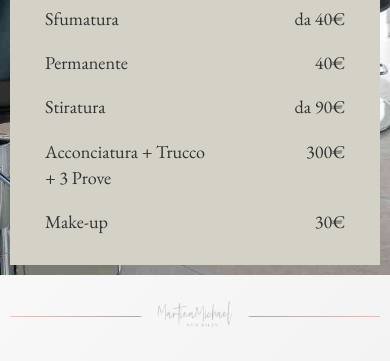
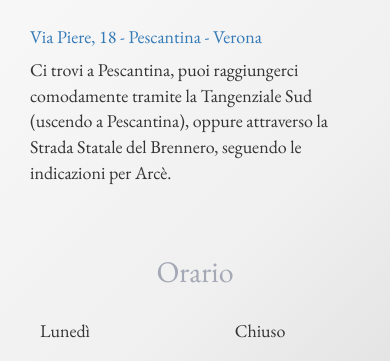
Before and after one commit to AlessioArduini91/hair_saloon_site, a PHP site: page /services.html in a window 390 px wide. Shown: the part 1367-1728 px from the top of the page. Run offline with PHP 8.4, Linux system fonts and the light colour scheme.

Commit message:
first release prod

```diff
--- a/css/custom.css
+++ b/css/custom.css
@@ -8,7 +8,8 @@ body {
 }
 
 :root {
-    --main-contact-color: #b36666;
+    --main-contact-color: #bfb9b9;
+    --services-color: #a5a9b5;
 }
 
 html {
@@ -22,6 +23,17 @@ html {
     animation-duration: 1s;
     animation-delay: 2s;
     -webkit-animation-delay: 2s;
+    -webkit-animation-name: fadeIn;
+    animation-name: fadeIn;
+}
+
+.page {
+    -webkit-animation-fill-mode: both;
+    animation-fill-mode: both;
+    -webkit-animation-duration: 1s;
+    animation-duration: 1s;
+    animation-delay: 0.5s;
+    -webkit-animation-delay: 0.5s;
     -webkit-animation-name: fadeIn;
     animation-name: fadeIn;
 }
@@ -167,10 +179,13 @@ hr:after {
     padding: 20px;
     text-align: center;
     font-family: 'EB Garamond', sans-serif;
+    opacity: 0.9;
+    color: #42404c;
+    font-weight: bold;
 }
 
 .row-services {
-    background: url('../images/salone_4.jpg') no-repeat center center;
+    background: url('../images/salone_1.jpg') no-repeat center center;
     background-size: cover;
     -webkit-background-size: cover;
     padding: 10px;
@@ -314,7 +329,7 @@ hr:after {
 }
 
 .schedule-title {
-    color: var(--main-contact-color);
+    color: var(--services-color);
 }
 
 .schedule ul {
@@ -372,11 +390,20 @@ hr:after {
     .intro-container h1 {
         font-size: 2rem;
     }
+    .gallery-description {
+        margin-top: 5%;
+    }
 }
 
 @media screen and (orientation: portrait) and (max-width: 767px) {
     .loader {
         width: 60%;
+    }
+}
+
+@media screen and (orientation: landscape) and (max-width: 1024px) {
+    .row-gallery {
+        margin-top: 5%;
     }
 }
 
--- a/services.html
+++ b/services.html
@@ -15,14 +15,11 @@
     <script src="./js/bootstrap.min.js" type="text/javascript"></script>
     <script src="./js/rellax.min.js" type="text/javascript"></script>
     <script src="./js/custom.js" type="text/javascript"></script>
-    <title>Servizi e Contatti</title>
+    <title>Contatti</title>
 </head>
 
 <body data-spy="scroll" data-target=".navbar">
-    <div class="loader">
-        <img width="100%" height="100%" src="./images/logo-transparent.png">
-    </div>
-    <div class="main">
+    <div class="page">
 
         <header>
             <nav class="navbar navbar-inverse navbar-fixed-top">
@@ -47,7 +44,7 @@
                                 <a href="./salon.html">Il Salone</a>
                             </li>
                             <li>
-                                <a href="./services.html">Servizi e Contatti</a>
+                                <a href="./services.html">Contatti</a>
                             </li>
                         </ul>
                     </div>
@@ -58,8 +55,7 @@
                     <div class="row">
                         <div class="contact-intro-container col-xs-12">
                             <div class="col-xs-10">
-                                <h1>Servizi</h1>
-                                <h1>&amp; Contatti</h1>
+                                <h1>Contatti</h1>
                             </div>
                         </div>
                     </div>
@@ -68,12 +64,12 @@
         </header>
         <hr>
         <main>
-            <section>
+            <!-- <section>
                 <div class="container">
                     <div class="row row-services">
-                        <div class="top col-xs-12 col-sm-4 col-sm-offset-4">
+                        <div class="top col-xs-10 col-xs-offset-1 col-sm-4 col-sm-offset-4">
                         </div>
-                        <article class="services col-xs-12 col-sm-4 col-sm-offset-4">
+                        <article class="services col-xs-10 col-xs-offset-1 col-sm-4 col-sm-offset-4">
                             <h1>I Nostri Servizi</h1>
                             <div class="container-fluid">
                                 <div class="row">
@@ -81,122 +77,8 @@
                                         <ul class="services-list">
                                             <li>
                                                 <div class="row">
-                                                    <div class="li-left col-xs-9">
-                                                        Piega
-                                                    </div>
-                                                    <div class="li-right col-xs-3">
-                                                        20€
-                                                    </div>
-                                                </div>
-                                            </li>
-                                            <li>
-                                                <div class="row">
-                                                    <div class="li-left col-xs-9">
-                                                        Ricostruzione Intensiva
-                                                    </div>
-                                                    <div class="li-right col-xs-3">
-                                                        25€
-                                                    </div>
-                                                </div>
-                                            </li>
-                                            <li>
-                                                <div class="row">
-                                                    <div class="li-left col-xs-9">
-                                                        Taglio Donna
-                                                    </div>
-                                                    <div class="li-right col-xs-3">
-                                                        20€
-                                                    </div>
-                                                </div>
-                                            </li>
-                                            <li>
-                                                <div class="row">
-                                                    <div class="li-left col-xs-9">
-                                                        Taglio Uomo
-                                                    </div>
-                                                    <div class="li-right col-xs-3">
-                                                        18€
-                                                    </div>
-                                                </div>
-                                            </li>
-                                            <li>
-                                                <div class="row">
-                                                    <div class="li-left col-xs-9">
-                                                        Taglio Bimbo
-                                                    </div>
-                                                    <div class="li-right col-xs-3">
-                                                        15€
-                                                    </div>
-                                                </div>
-                                            </li>
-                                            <li>
-                                                <div class="row">
-                                                    <div class="li-left col-xs-8">
-                                                        Colore
-                                                    </div>
-                                                    <div class="li-right col-xs-4">
-                                                        da 30€
-                                                    </div>
-                                                </div>
-                                            </li>
-                                            <li>
-                                                <div class="row">
-                                                    <div class="li-left col-xs-8">
-                                                        Meches
-                                                    </div>
-                                                    <div class="li-right col-xs-4">
-                                                        da 50€
-                                                    </div>
-                                                </div>
-                                            </li>
-                                            <li>
-                                                <div class="row">
-                                                    <div class="li-left col-xs-8">
-                                                        Sfumatura
-                                                    </div>
-                                                    <div class="li-right col-xs-4">
-                                                        da 40€
-                                                    </div>
-                                                </div>
-                                            </li>
-                                            <li>
-                                                <div class="row">
-                                                    <div class="li-left col-xs-9">
-                                                        Permanente
-                                                    </div>
-                                                    <div class="li-right col-xs-3">
-                                                        40€
-                                                    </div>
-                                                </div>
-                                            </li>
-                                            <li>
-                                                <div class="row">
-                                                    <div class="li-left col-xs-8">
-                                                        Stiratura
-                                                    </div>
-                                                    <div class="li-right col-xs-4">
-                                                        da 90€
-                                                    </div>
-                                                </div>
-                                            </li>
-                                            <li>
-                                                <div class="row">
-                                                    <div class="li-left col-xs-9">
-                                                        Acconciatura + Trucco
-                                                        <br /> + 3 Prove
-                                                    </div>
-                                                    <div class="li-right col-xs-3">
-                                                        300€
-                                                    </div>
-                                                </div>
-                                            </li>
-                                            <li>
-                                                <div class="row">
-                                                    <div class="li-left col-xs-9">
-                                                        Make-up
-                                                    </div>
-                                                    <div class="li-right col-xs-3">
-                                                        30€
+                                                    <div class="li-left col-xs-12">
+                                                        Balayage
                                                     </div>
                                                 </div>
                                             </li>
@@ -207,8 +89,8 @@
                         </article>
                     </div>
                 </div>
-            </section>
-            <hr>
+            </section> -->
+            <!-- <hr> -->
             <section>
                 <div class="container">
                     <section>
@@ -218,11 +100,14 @@
                                     width="100%" height="100%" frameborder="0" style="border:0;" allowfullscreen=""></iframe>
                             </div>
                             <div class="gallery-description col-xs-12 col-sm-4 col-md-6">
-                                <h3>
-                                    Via Piere, 18 - Pescantina - Verona
-                                </h3>
+                                <h4>
+                                    <a target="_blank" href="https://www.google.com/maps/place/Via+Piere,+18,+37026+Pescantina+VR/@45.4891947,10.8555399,17z/data=!3m1!4b1!4m5!3m4!1s0x4781e44e63c54f8d:0x48e60b9d315319a2!8m2!3d45.489191!4d10.8577339">
+                                        Via Piere, 18 - Pescantina - Verona
+                                    </a>
+                                </h4>
                                 <p>
-                                    Ci trovi a Pescantina, ad un minuto dall'uscita della Tangenziale (ecc..)
+                                    Ci trovi a Pescantina, puoi raggiungerci comodamente tramite la Tangenziale Sud (uscendo a Pescantina), oppure attraverso
+                                    la Strada Statale del Brennero, seguendo le indicazioni per Arcè.
                                 </p>
                             </div>
                         </div>
@@ -241,7 +126,7 @@
                                                     Lunedì
                                                 </div>
                                                 <div class="time-detail col-xs-8">
-                                                    9:00 - 13:00 / 14:00 - 18:00
+                                                    Chiuso
                                                 </div>
                                             </div>
                                         </li>
@@ -251,7 +136,7 @@
                                                     Martedì
                                                 </div>
                                                 <div class="time-detail col-xs-8">
-                                                    9:00 - 13:00 / 14:00 - 18:00
+                                                    08:30 - 18:30
                                                 </div>
                                             </div>
                                         </li>
@@ -261,7 +146,7 @@
                                                     Mercoledì
                                                 </div>
                                                 <div class="time-detail col-xs-8">
-                                                    9:00 - 13:00 / 14:00 - 18:00
+                                                    08:30 - 18:30
                                                 </div>
                                             </div>
                                         </li>
@@ -271,7 +156,7 @@
                                                     Giovedì
                                                 </div>
                                                 <div class="time-detail col-xs-8">
-                                                    9:00 - 13:00 / 14:00 - 18:00
+                                                    08:30 - 18:30
                                                 </div>
                                             </div>
                                         </li>
@@ -281,7 +166,7 @@
                                                     Venerdì
                                                 </div>
                                                 <div class="time-detail col-xs-8">
-                                                    9:00 - 13:00 / 14:00 - 18:00
+                                                    08:00 - 19:00
                                                 </div>
                                             </div>
                                         </li>
@@ -291,7 +176,7 @@
                                                     Sabato
                                                 </div>
                                                 <div class="time-detail col-xs-8">
-                                                    9:00 - 13:00 / 14:00 - 18:00
+                                                    08:00 - 17:30
                                                 </div>
                                             </div>
                                         </li>
@@ -310,11 +195,13 @@
                                                     Indirizzo
                                                 </div>
                                                 <div class="time-detail col-xs-8">
-                                                    Via Piere, 18 - Pescantina (VR)
+                                                    <a target="_blank" href="https://www.google.com/maps/place/Via+Piere,+18,+37026+Pescantina+VR/@45.4891947,10.8555399,17z/data=!3m1!4b1!4m5!3m4!1s0x4781e44e63c54f8d:0x48e60b9d315319a2!8m2!3d45.489191!4d10.8577339">
+                                                        Via Piere, 18 - Pescantina (VR)
+                                                    </a>
                                                 </div>
                                             </div>
                                         </li>
-                                        <li>
+                                        <!-- <li>
                                             <div class="row">
                                                 <div class="day col-xs-4">
                                                     Email
@@ -323,14 +210,14 @@
                                                     infinityhairsaloon@gmail.com
                                                 </div>
                                             </div>
-                                        </li>
+                                        </li> -->
                                         <li>
                                             <div class="row">
                                                 <div class="day col-xs-4">
-                                                    Telefono
+                                                    Cellulare
                                                 </div>
                                                 <div class="time-detail col-xs-8">
-                                                    123456789
+                                                    <a href="tel:+393662607115">+393662607115</a>
                                                 </div>
                                             </div>
                                         </li>
@@ -340,7 +227,22 @@
                                                     WhatsApp
                                                 </div>
                                                 <div class="time-detail col-xs-8">
-                                                    123456789
+                                                    <a target="_blank" href="https://wa.me/393662607115">+393662607115</a>
+                                                </div>
+                                            </div>
+                                        </li>
+                                        <li>
+                                            <div class="row">
+                                                <div class="day col-xs-4">
+                                                    Instagram
+                                                </div>
+                                                <div class="time-detail col-xs-8">
+                                                    <a target="_blank" href="https://www.instagram.com/martinamichaelhairsalon/">
+                                                        Seguici su Instagram
+                                                        <span>
+                                                            <i class="fa fa-instagram"></i>
+                                                        </span>
+                                                    </a>
                                                 </div>
                                             </div>
                                         </li>
@@ -350,25 +252,10 @@
                                                     Facebook
                                                 </div>
                                                 <div class="time-detail col-xs-8">
-                                                    <a href="https://facebook.com">
+                                                    <a target="_blank" href="https://www.facebook.com/martinamichaelhairsalon/">
                                                         Seguici su Facebook
                                                         <span>
                                                             <i class="fa fa-facebook"></i>
-                                                        </span>
-                                                    </a>
-                                                </div>
-                                            </div>
-                                        </li>
-                                        <li>
-                                            <div class="row">
-                                                <div class="day col-xs-4">
-                                                    Instagram
-                                                </div>
-                                                <div class="time-detail col-xs-8">
-                                                    <a href="https://instagram.com">
-                                                        Seguici su Instagram
-                                                        <span>
-                                                            <i class="fa fa-instagram"></i>
                                                         </span>
                                                     </a>
                                                 </div>
@@ -386,7 +273,7 @@
         <footer>
             <div class="footer col-xs-12">
                 <p class="footer-info col-xs-12 col-md-8 col-md-offset-2">
-                    Martina Michael HAIR SALON | VIA PIERE, 18 - 37026 Pescantina (VR) - Italia | Cell. 393338420330
+                    Martina Michael HAIR SALON | VIA PIERE, 18 - 37026 Pescantina (VR) - Italia | Cell. +393662607115
                 </p>
             </div>
         </footer>
```
Also changed, not shown: other parts of css/custom.css (+15 -12 lines), index.html (+12 -6 lines), salon.html (+15 -27 lines), team.html (+10 -12 lines), favicon-32x32.png (deleted).
